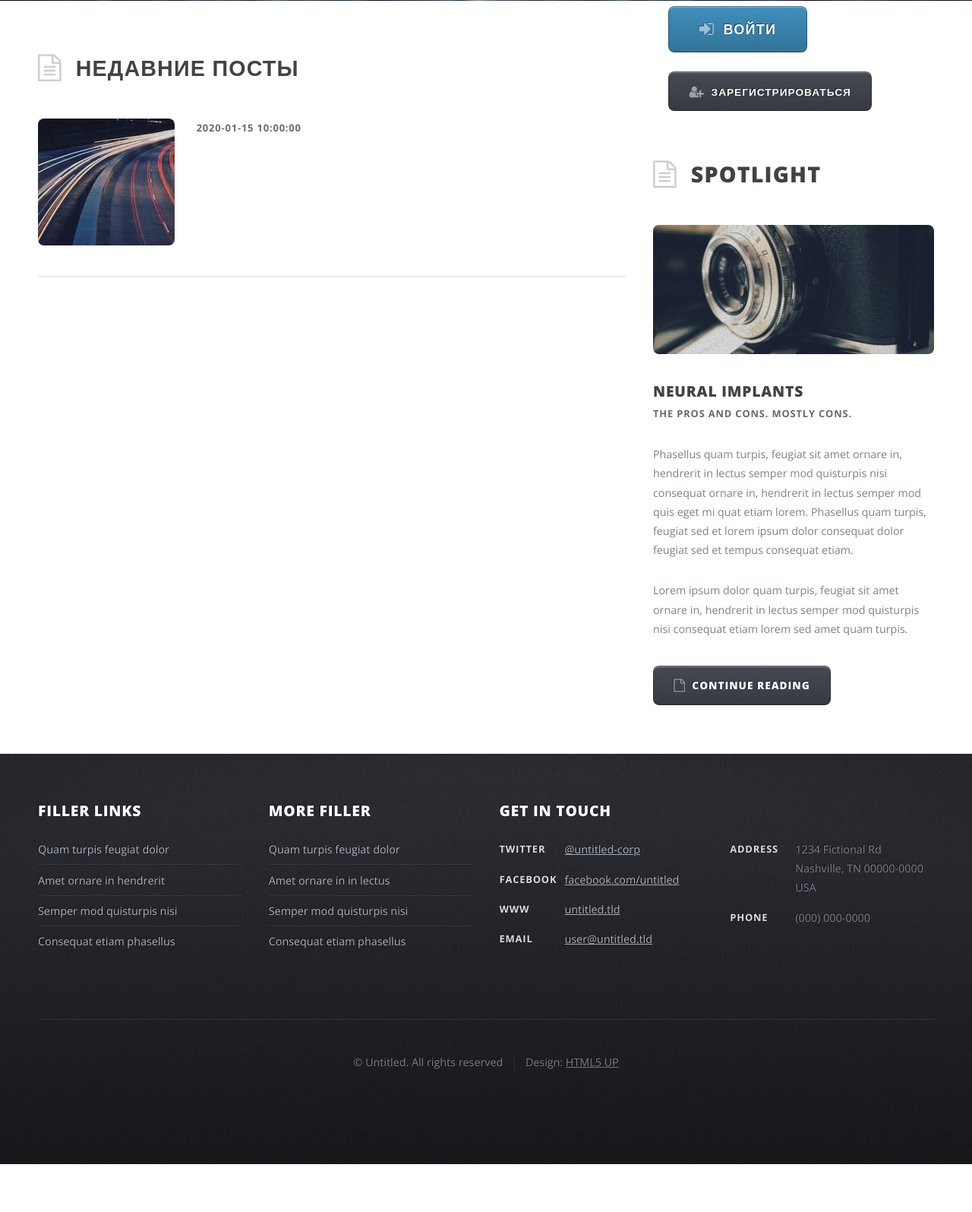
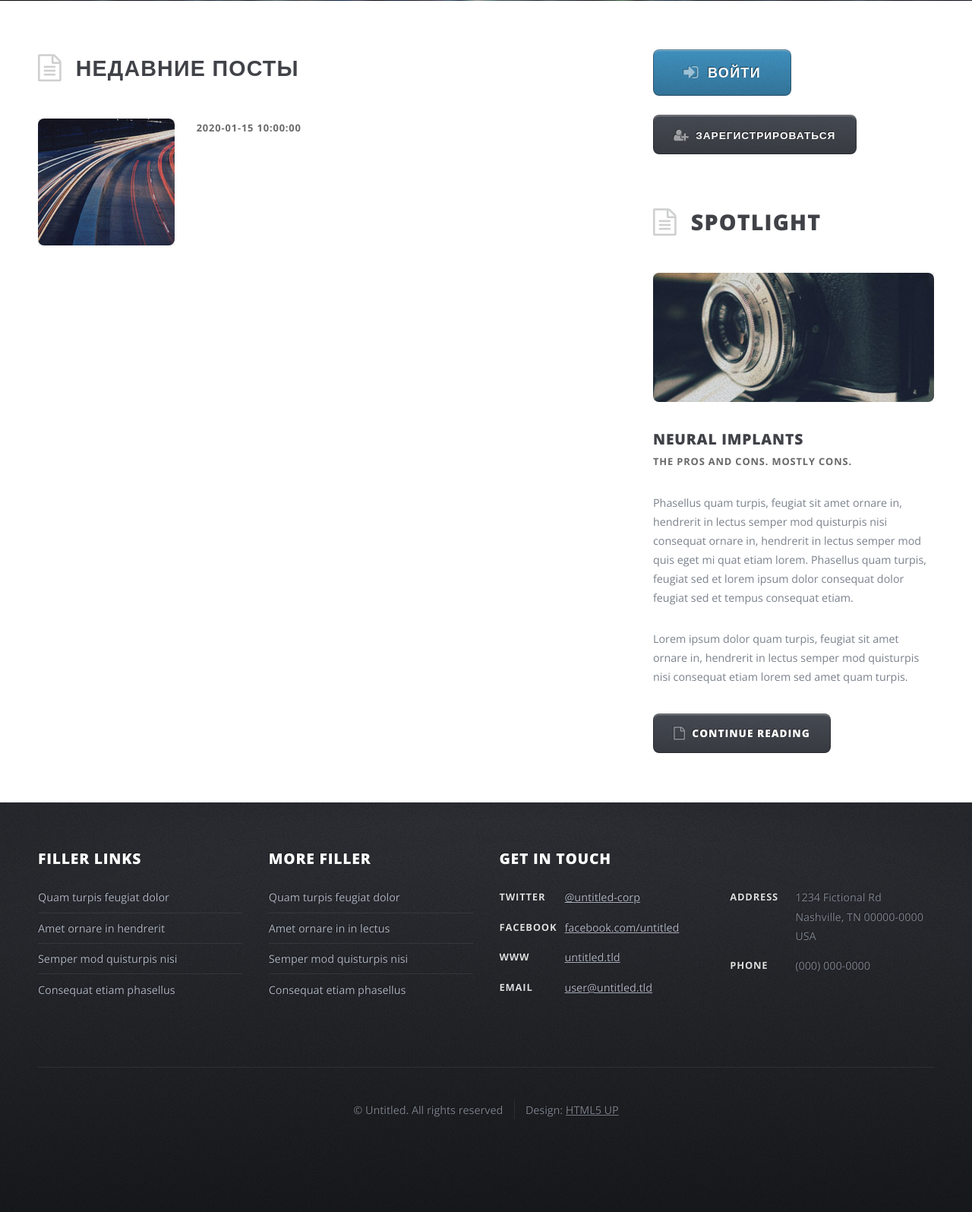
Before and after one commit to displayflex/blog-php, a PHP site: page / in a window 1280 px wide. Shown: the part 157-1752 px from the top of the page at 76% size. Before the commit the page ends 1689 px from the top, so only its background shows below. Run offline with PHP 8.4, Linux system fonts and the light colour scheme; tables that the repository leaves empty or names only in its code hold one stand-in row (values such as "Sample post"); data that the repository does not hold is empty.

Commit message:
Divides user menu with content

```diff
--- a/assets/css/main.css
+++ b/assets/css/main.css
@@ -2434,16 +2434,6 @@
 	font-size: 17px;
 }
 
-.spotlight {
-	margin-top: 140px;
+.user-menu {
+	margin-bottom: 65px;
 }
-
-.article-list {
-	position: relative;
-}
-
-.button-wrapper {
-	position: absolute;
-	top: -57px;
-	right: -323px;
-}
--- a/controllers/BaseController.php
+++ b/controllers/BaseController.php
@@ -30,7 +30,8 @@
 			'v_main',
 			[
 				'title' => $this->title,
-				'content' => $this->content
+				'content' => $this->content,
+				'userMenu' => $this->userMenu ?? null
 			]
 		);
 	}
--- a/controllers/PostController.php
+++ b/controllers/PostController.php
@@ -48,6 +48,12 @@
 			$template,
 			[
 				'posts' => $posts
+			]
+		);
+		$this->userMenu = $this->build(
+			'v_menu-user',
+			[
+				'isAuth' => $isAuth
 			]
 		);
 	}
@@ -130,6 +136,12 @@
 				'msg' => $msg
 			]
 		);
+		$this->userMenu = $this->build(
+			'v_menu-user',
+			[
+				'isAuth' => $isAuth
+			]
+		);
 	}
 
 	public function editAction()
@@ -204,6 +216,12 @@
 					'msg' => $msg
 				]
 			);
+			$this->userMenu = $this->build(
+				'v_menu-user',
+				[
+					'isAuth' => $isAuth
+				]
+			);
 		}
 	}
 
--- a/index.php
+++ b/index.php
@@ -114,6 +114,5 @@
 $controller->render();
 
 // TODO: создать класс Application (последний урок 2ого модуля)
-// FIXME: разделить поле логина с полем статей
 // FIXME: разбить Validator на классы (начало 5ого урока)
 // TODO: добавить логирование
--- a/models/PostModel.php
+++ b/models/PostModel.php
@@ -16,7 +16,7 @@
 		],
 		'title' => [
 			'type' => Validator::TYPE_STRING,
-			'length' => [5, 20],
+			'length' => [4, 20],
 			'notBlank' => true,
 			'required' => true
 		],
--- a/views/v_index.php
+++ b/views/v_index.php
@@ -31,10 +31,3 @@
 		</div>
 	</article>
 <?php endforeach; ?>
-
-<div class="button-wrapper">
-	<a class="button medium icon fa-sign-in" href="<?=Config::ROOT?>user/sign-in">Войти</a>
-	<br>
-	<br>
-	<a class="button alt icon fa-user-plus" href="<?=Config::ROOT?>user/sign-up">Зарегистрироваться</a>
-</div>
--- a/views/v_index_admin.php
+++ b/views/v_index_admin.php
@@ -40,6 +40,3 @@
 <?php endforeach; ?>
 
 <a class="button alt icon fa-file-o" href="<?=Config::ROOT?>post/add">Добавить</a>
-<div class="button-wrapper">
-	<a class="button alt icon fa-sign-out" href="<?=Config::ROOT?>user/sign-out">Выйти</a>
-</div>
--- a/views/v_main.php
+++ b/views/v_main.php
@@ -65,13 +65,15 @@
 									<div class="col-8 col-12-medium">
 
 										<!-- Article list -->
-											<section class="box article-list">
+											<section class="box">
 
 												<?=$content?>
 
 											</section>
 									</div>
 									<div class="col-4 col-12-medium">
+
+										<?=$userMenu?>
 
 										<!-- Spotlight -->
 										<section class="box spotlight">
--- /dev/null
+++ b/views/v_menu-user.php
@@ -0,0 +1,14 @@
+<?php
+	use core\Config;
+?>
+
+<div class="user-menu">
+<?php if (!$isAuth): ?>
+	<a class="button medium icon fa-sign-in" href="<?=Config::ROOT?>user/sign-in">Войти</a>
+	<br>
+	<br>
+	<a class="button alt icon fa-user-plus" href="<?=Config::ROOT?>user/sign-up">Зарегистрироваться</a>
+<?php else: ?>
+	<a class="button alt icon fa-sign-out" href="<?=Config::ROOT?>user/sign-out">Выйти</a>
+<?php endif; ?>
+</div>
```
Lines whose indentation alone changed are shown as unchanged.
